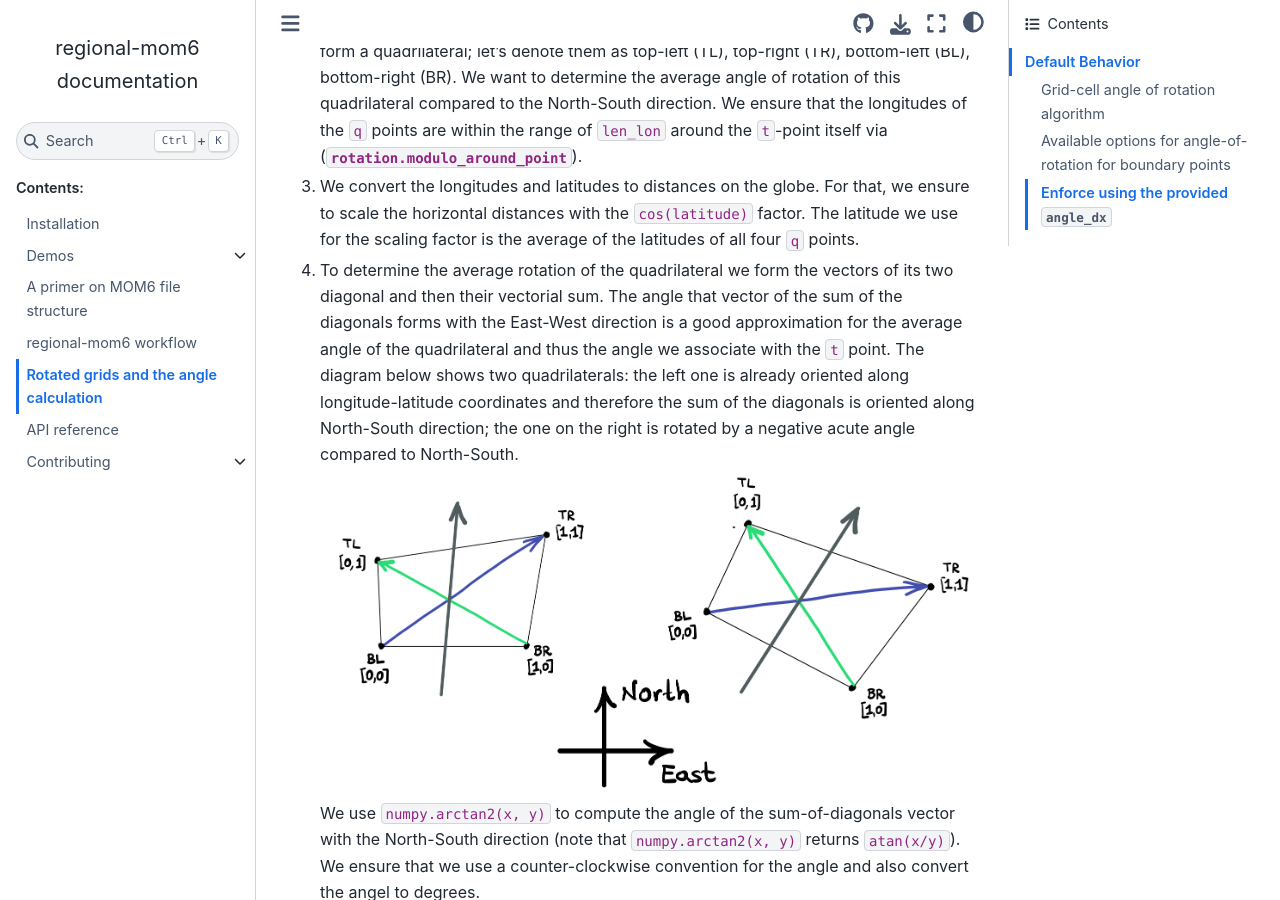
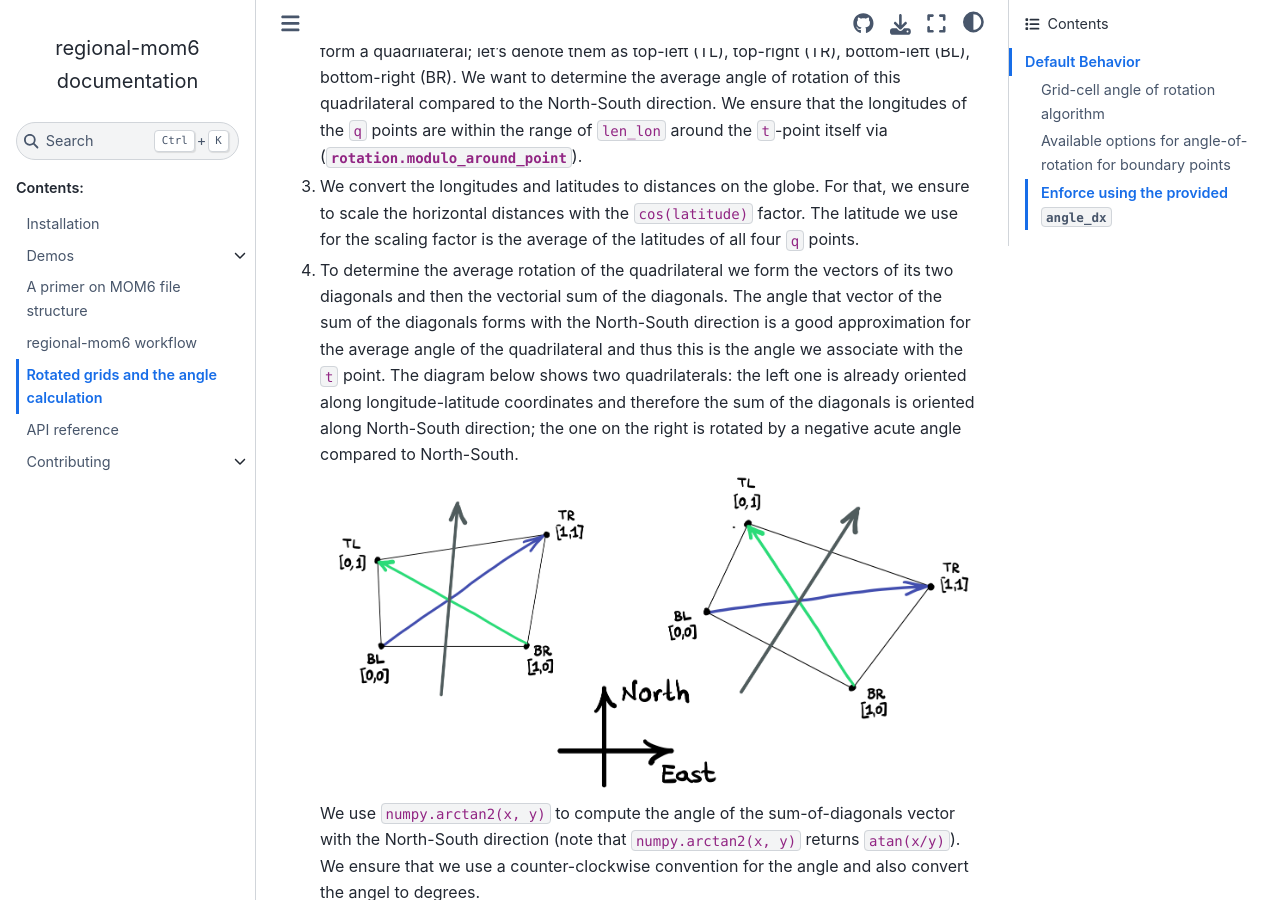
Before and after one commit to COSIMA/regional-mom6, a Sphinx documentation site: the page built from docs/angle_calculation.md, in a window 1280 px wide and 900 px high, scrolled down 992 px. Built offline with Sphinx 7.4.7 and the Sphinx Book theme 1.1.4, drawn with Linux system fonts in a browser that asks for light colours; pages that are not in the unit, such as notebooks, are missing from menus.

Commit message:
rephrase to enhance clarity

```diff
--- a/docs/angle_calculation.md
+++ b/docs/angle_calculation.md
@@ -17,7 +17,7 @@ Steps 1 through 4 replicate the angle calculation in the interior ``t``-points,
 1. Determine the longitudinal extent of our domain, or periodic range of longitudes. For grids that go around the globe ``len_lon = 360``; for regional domains ``len_lon`` is provided by the ``hgrid``.
 2. Find the four ``q``-points surrounding each ``t``-point in our grid. These four ``q`` points form a quadrilateral; let's denote them as top-left (TL), top-right (TR), bottom-left (BL), bottom-right (BR). We want to determine the average angle of rotation of this quadrilateral compared to the North-South direction. We ensure that the longitudes of the ``q`` points are within the range of ``len_lon`` around the ``t``-point itself via ({meth}`rotation.modulo_around_point <regional_mom6.rotation.modulo_around_point>`).
 3. We convert the longitudes and latitudes to distances on the globe. For that, we ensure to scale the horizontal distances with the `cos(latitude)` factor. The latitude we use for the scaling factor is the average of the latitudes of all four ``q`` points.
-4. To determine the average rotation of the quadrilateral we form the vectors of its two diagonal and then their vectorial sum. The angle that vector of the sum of the diagonals forms with the East-West direction is a good approximation for the average angle of the quadrilateral and thus the angle we associate with the ``t`` point. The diagram below shows two quadrilaterals: the left one is already oriented along longitude-latitude coordinates and therefore the sum of the diagonals is oriented along North-South direction; the one on the right is rotated by a negative acute angle compared to North-South.
+4. To determine the average rotation of the quadrilateral we form the vectors of its two diagonals and then the vectorial sum of the diagonals. The angle that vector of the sum of the diagonals forms with the North-South direction is a good approximation for the average angle of the quadrilateral and thus this is the angle we associate with the ``t`` point. The diagram below shows two quadrilaterals: the left one is already oriented along longitude-latitude coordinates and therefore the sum of the diagonals is oriented along North-South direction; the one on the right is rotated by a negative acute angle compared to North-South.
    ![Logo](_static/images/angle_via_diagonals.png)
    We use `numpy.arctan2(x, y)` to compute the angle of the sum-of-diagonals vector with the North-South direction (note that `numpy.arctan2(x, y)` returns `atan(x/y)`). We ensure that we use a counter-clockwise convention for the angle and also convert the angel to degrees.
 5. **Additional step for the grid boundaries**
```
